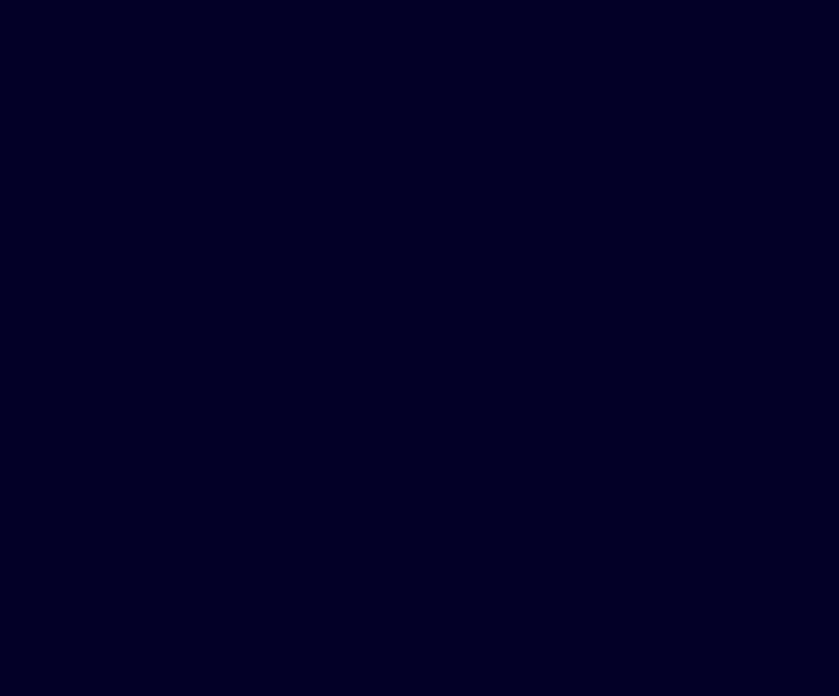
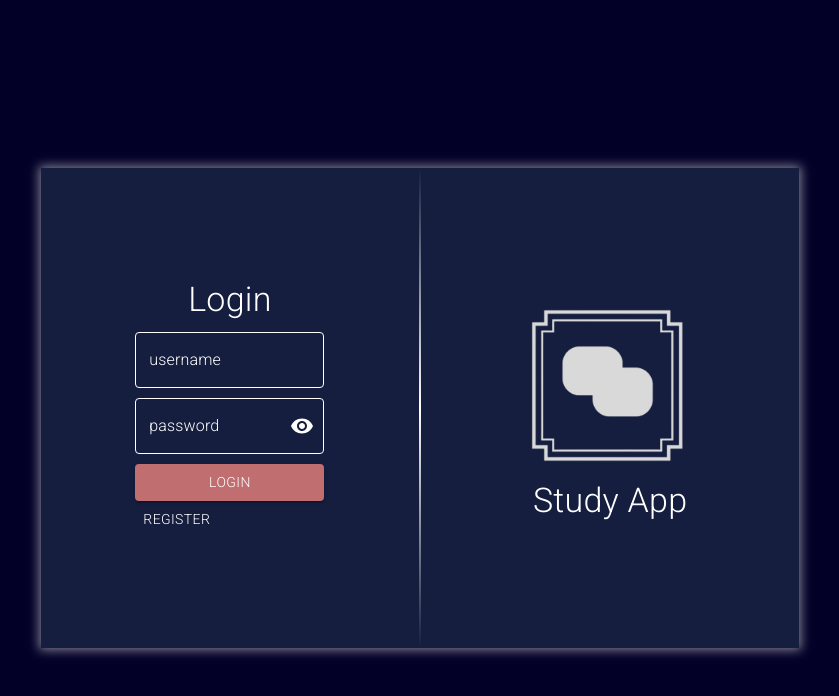
Before and after one commit to Charger1256A/study-app-frontend, a React (Vite) app: page / in a window 1280 px wide. Before the commit this address had no page. Shown: the top 696 px of the page, without its empty margins (220-1059 px from the left). Built offline with nearby package versions, Linux system fonts and the light colour scheme.

Commit message:
finished login/singup system

```diff
--- a/src/App.tsx
+++ b/src/App.tsx
@@ -1,17 +1,27 @@
+import { useState, useEffect } from 'react';
 import { Routes, Route } from "react-router-dom";
 
-import LoginSignup from "./screens/LoginSignup/LoginSignup";
-import Home from "./screens/Home/Home";
+import { LoginSignup } from "./screens/LoginSignup/LoginSignup";
+import { Home } from "./screens/Home/Home";
+import { Navbar } from "./components/Navbar/Navbar";
 
 
 function App() {
+  const [user, setUser] = useState<string | null>(localStorage.getItem('user'));
+
+  useEffect(() => {
+    console.log(user)
+  }, [user]);
+
   document.body.style.backgroundColor = "#030027";
 
   return (
     <div>
+      {user &&
+        <Navbar setUser={setUser} />
+      }
       <Routes>
-        <Route path="/login" element={<LoginSignup />} />
-        <Route path="/home" element={<Home />} />
+        <Route path="/" element={user ? <Home /> : <LoginSignup setUser={setUser} />} />
       </Routes>
     </div>
   )
--- a/src/components/Login/Login.tsx
+++ b/src/components/Login/Login.tsx
@@ -8,9 +8,10 @@ const BACKEND_URL = import.meta.env.VITE_BACKEND_URL;
 
 interface LoginProps {
     setMode: (mode: string) => void;
+    setUser: (mode: string | null) => void;
 }
 
-export const Login: React.FC<LoginProps> = ({ setMode }) => {
+export const Login: React.FC<LoginProps> = ({ setMode, setUser }) => {
     const [username, setUsername] = useState<string>("");
     const [password, setPassword] = useState<string>("");
 
@@ -35,8 +36,8 @@ export const Login: React.FC<LoginProps> = ({ setMode }) => {
             return
         }
 
-
-
+        localStorage.setItem("user", username);
+        setUser(username);
     }
 
     return (
--- /dev/null
+++ b/src/components/Navbar/Navbar.css
@@ -0,0 +1,4 @@
+.nav-container {
+    display: flex;
+    width: 10%
+}
--- /dev/null
+++ b/src/components/Navbar/Navbar.tsx
@@ -0,0 +1,53 @@
+import { AppBar, Box, Toolbar, Typography, Button } from "@mui/material"
+import logo from "../../assets/img/logo.png";
+import "./Navbar.css"
+
+const BACKEND_URL = import.meta.env.VITE_BACKEND_URL;
+
+interface NavbarProps {
+    setUser: (mode: string | null) => void;
+}
+
+export const Navbar: React.FC<NavbarProps> = ({ setUser }) => {
+    const USER = localStorage.getItem("user");
+
+    const logout = async (): Promise<void> => {
+        var url: string = `${BACKEND_URL}/logout`;
+        const response: Response = await fetch(url, {
+            method: "POST",
+            headers: {
+                'Content-Type': 'application/json'
+            },
+            credentials: 'include',
+        })
+
+        if (!response.ok) {
+            const data = await response.json();
+            const message = data.message;
+            alert(message);
+            return
+        }
+
+        localStorage.removeItem("user")
+        setUser(null);
+    }
+
+    return (
+        <Box sx={{ flexGrow: 1, position: 'absolute', top: '0px', left: '0px', width: '100%' }}>
+            <AppBar position="static" sx={{ backgroundColor: "#151E3F" }}>
+                <Toolbar>
+                <img src={logo} width="2%" />
+                <Typography variant="h6" component="div" sx={{ flexGrow: 1 }}>
+                    STUDY APP
+                </Typography>
+                <div className="nav-container">
+                    <Typography variant="h6" component="div" sx={{ flexGrow: 1 }}>
+                        {USER}
+                    </Typography>
+                    <Button color="inherit" onClick={() => logout()}>Logout</Button>
+                </div>
+                </Toolbar>
+            </AppBar>
+        </Box>
+    )
+}
--- a/src/components/Signup/Signup.tsx
+++ b/src/components/Signup/Signup.tsx
@@ -3,19 +3,44 @@ import { Button, Typography } from '@mui/material'
 
 import { Input } from "../Input/Input";
 
+const BACKEND_URL = import.meta.env.VITE_BACKEND_URL;
+
 interface SignupProps {
     setMode: (mode: string) => void;
+    setUser: (mode: string | null) => void;
 }
 
-export const Signup: React.FC<SignupProps> = ({ setMode }) => {
+export const Signup: React.FC<SignupProps> = ({ setMode, setUser }) => {
     const [username, setUsername] = useState<string>("");
     const [password, setPassword] = useState<string>("");
     const [confirmPassword, setConfirmPassword] = useState<string>("");
 
-    const signup = ():void => {
-        console.log(username)
-        console.log(password)
-        console.log(confirmPassword)
+    const signup = async (): Promise<void> => {
+        if (password !== confirmPassword) {
+            alert("Passwords do not match")
+        }
+        var url: string = `${BACKEND_URL}/signup`;
+
+        const response: Response = await fetch(url, {
+            method: "POST",
+            headers: {
+                'Content-Type': 'application/json'
+            },
+            body: JSON.stringify({
+                username: username,
+                password: password,
+            }),
+            credentials: 'include',
+        })
+
+        if (!response.ok) {
+            const data = await response.json();
+            const message = data.message;
+            alert(message);
+            return
+        }
+        localStorage.setItem("user", username);
+        setUser(username);
     }
 
     return (
@@ -24,9 +49,9 @@ export const Signup: React.FC<SignupProps> = ({ setMode }) => {
             <Input name="username" isPassword={false} setValue={setUsername} style={{ marginBottom: "10px", width: "50%" }}/>
             <Input name="password" isPassword={true} setValue={setPassword} style={{ marginBottom: "10px", width: "50%" }} />
             <Input name="confirm password" isPassword={true} setValue={setConfirmPassword} style={{ marginBottom: "10px", width: "50%" }} />
-            <Button variant="contained" sx={{ width: "50%" }} className="login-button" onClick={() => signup()}>Login</Button>
+            <Button variant="contained" sx={{ width: "50%" }} className="login-button" onClick={() => signup()}>Register</Button>
             <div className="register-container">
-                <Button sx={{ color: "white" }} onClick={() => setMode("login")}>Register</Button>
+                <Button sx={{ color: "white" }} onClick={() => setMode("login")}>Login</Button>
             </div>
         </div>
     )
--- a/src/screens/Home/Home.tsx
+++ b/src/screens/Home/Home.tsx
@@ -1,5 +1,10 @@
-export default function Home() {
+
+interface HomeProps {
+
+}
+
+export const Home: React.FC<HomeProps> = ({ }) => {
     return (
-        <h1>Home</h1>
+        <h1>Test</h1>
     )
 }
--- a/src/screens/LoginSignup/LoginSignup.tsx
+++ b/src/screens/LoginSignup/LoginSignup.tsx
@@ -8,8 +8,12 @@ import { CSSTransition, TransitionGroup } from 'react-transition-group';
 import { Login } from "../../components/Login/Login";
 import { Signup } from "../../components/Signup/Signup";
 
+interface LoginSignupProps {
+    setUser: (mode: string | null) => void;
+}
 
-export default function LoginSignup() {
+
+export const LoginSignup: React.FC<LoginSignupProps> = ({ setUser }) => {
     const [mode, setMode] = useState<string>("login")
 
     return (
@@ -22,7 +26,7 @@ export default function LoginSignup() {
                             timeout={500}
                             classNames="fade"
                         >
-                            {mode === "login" ? <Login setMode={setMode} /> : <Signup setMode={setMode} />}
+                            {mode === "login" ? <Login setMode={setMode} setUser={setUser} /> : <Signup setMode={setMode} setUser={setUser} />}
                         </CSSTransition>
                     </TransitionGroup>
                 </div>
```
